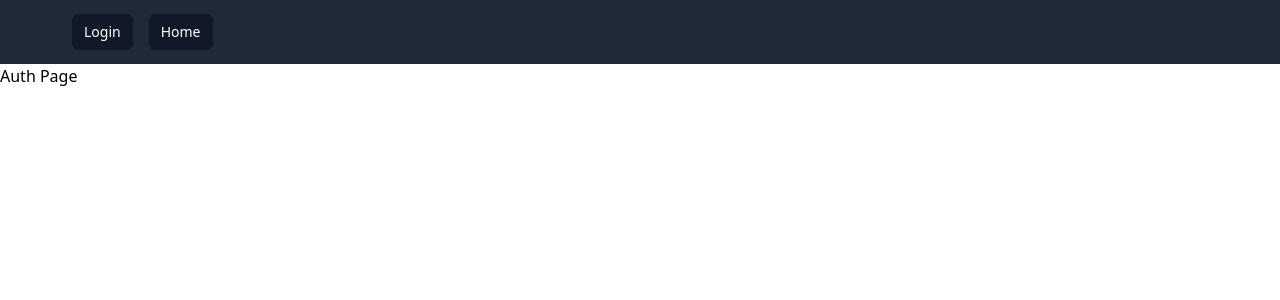
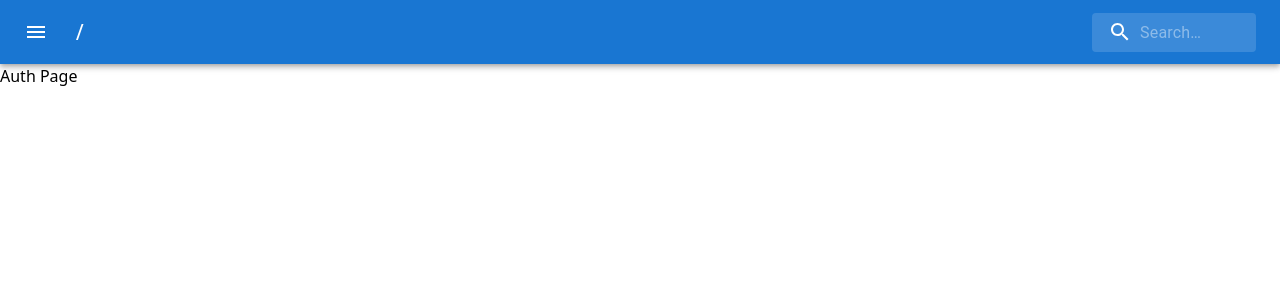
Before and after one commit to tdnhathuy/pokedex, a React (Vite) app: page / in a window 1280 px wide. Shown: the top 300 px of the page. Built offline with nearby package versions, Linux system fonts and the light colour scheme.

Commit message:
feat: add libs

```diff
--- a/package.json
+++ b/package.json
@@ -9,6 +9,10 @@
     "preview": "vite preview"
   },
   "dependencies": {
+    "@emotion/react": "^11.10.6",
+    "@emotion/styled": "^11.10.6",
+    "@mui/icons-material": "^5.11.11",
+    "@mui/material": "^5.11.14",
     "react": "^18.2.0",
     "react-dom": "^18.2.0",
     "react-router-dom": "^6.9.0"
--- a/src/App.tsx
+++ b/src/App.tsx
@@ -1,15 +1,16 @@
-import { Link, Route, Routes } from "react-router-dom";
-import { NavigationBar } from "./components/navigation/navigation-bar.component";
-import { AuthPage } from "./pages/auth/auth.page";
-import { HomePage } from "./pages/home/home.page";
+import { Route, Routes } from "react-router-dom";
+import { SearchAppBar } from "./components/search-bar/search-bar.component";
+import { ROUTES } from "./routes/config.routes";
 
 function App() {
   return (
     <>
-      <NavigationBar />
+      <SearchAppBar />
       <Routes>
-        <Route path="/" element={<AuthPage />} />
-        <Route path="/home" element={<HomePage />} />
+        {ROUTES.map((page) => {
+          const Page = page.page;
+          return <Route key={page.ref} path={page.ref} element={<Page />} />;
+        })}
       </Routes>
     </>
   );
--- a/src/components/navigation/navigation-bar.component.tsx
+++ b/src/components/navigation/navigation-bar.component.tsx
@@ -1,4 +1,6 @@
-import { Link } from "react-router-dom";
+import { Link, useHref, useLocation } from "react-router-dom";
+import { ROUTES } from "../../routes/config.routes";
+import { SearchAppBar } from "../search-bar/search-bar.component";
 
 export interface NavigationBarProps {}
 
@@ -16,6 +18,9 @@ const NavigationButton = ({ to, title }: { title: string; to: string }) => {
 export const NavigationBar = (props: NavigationBarProps) => {
   const {} = props;
 
+
+  return <SearchAppBar />;
+
   return (
     <nav className="bg-gray-800">
       <div className="max-w-7xl mx-auto px-4 sm:px-6 lg:px-8">
@@ -23,8 +28,10 @@ export const NavigationBar = (props: NavigationBarProps) => {
           <div className="flex items-center">
             <div className="hidden md:block">
               <div className="ml-10 flex items-baseline space-x-4">
-                <NavigationButton to="/" title="Login" />
-                <NavigationButton to="/home" title="Home" />
+                {/* <NavigationButton to="/" title="Login" /> */}
+                {ROUTES.filter((x) => x.navigationBar).map((btn) => {
+                  return <NavigationButton to={btn.ref} title={btn.name} />;
+                })}
               </div>
             </div>
           </div>
--- /dev/null
+++ b/src/components/search-bar/search-bar.component.tsx
@@ -0,0 +1,94 @@
+import MenuIcon from "@mui/icons-material/Menu";
+import SearchIcon from "@mui/icons-material/Search";
+import AppBar from "@mui/material/AppBar";
+import Box from "@mui/material/Box";
+import IconButton from "@mui/material/IconButton";
+import InputBase from "@mui/material/InputBase";
+import { alpha, styled } from "@mui/material/styles";
+import Toolbar from "@mui/material/Toolbar";
+import Typography from "@mui/material/Typography";
+import { useLocation } from "react-router-dom";
+
+const Search = styled("div")(({ theme }) => ({
+  position: "relative",
+  borderRadius: theme.shape.borderRadius,
+  backgroundColor: alpha(theme.palette.common.white, 0.15),
+  "&:hover": {
+    backgroundColor: alpha(theme.palette.common.white, 0.25),
+  },
+  marginLeft: 0,
+  width: "100%",
+  [theme.breakpoints.up("sm")]: {
+    marginLeft: theme.spacing(1),
+    width: "auto",
+  },
+}));
+
+const SearchIconWrapper = styled("div")(({ theme }) => ({
+  padding: theme.spacing(0, 2),
+  height: "100%",
+  position: "absolute",
+  pointerEvents: "none",
+  display: "flex",
+  alignItems: "center",
+  justifyContent: "center",
+}));
+
+const StyledInputBase = styled(InputBase)(({ theme }) => ({
+  color: "inherit",
+  "& .MuiInputBase-input": {
+    padding: theme.spacing(1, 1, 1, 0),
+    // vertical padding + font size from searchIcon
+    paddingLeft: `calc(1em + ${theme.spacing(4)})`,
+    transition: theme.transitions.create("width"),
+    width: "100%",
+    [theme.breakpoints.up("sm")]: {
+      width: "12ch",
+      "&:focus": {
+        width: "20ch",
+      },
+    },
+  },
+}));
+
+export const SearchAppBar = () => {
+  const location = useLocation();
+  console.log("location", location);
+  return (
+    <Box sx={{ flexGrow: 1 }}>
+      <AppBar position="static">
+        <Toolbar>
+          <IconButton
+            size="large"
+            edge="start"
+            color="inherit"
+            aria-label="open drawer"
+            sx={{ mr: 2 }}
+          >
+            <MenuIcon />
+          </IconButton>
+          <Typography
+            variant="h6"
+            noWrap
+            component="div"
+            sx={{ flexGrow: 1, display: { xs: "none", sm: "block" } }}
+          >
+            {location.pathname}
+          </Typography>
+          <Search>
+            <SearchIconWrapper>
+              <SearchIcon />
+            </SearchIconWrapper>
+            <StyledInputBase
+              placeholder="Search…"
+              inputProps={{ "aria-label": "search" }}
+              onSubmit={() => {
+                console.log("submited");
+              }}
+            />
+          </Search>
+        </Toolbar>
+      </AppBar>
+    </Box>
+  );
+};
--- a/src/pages/home/home.page.tsx
+++ b/src/pages/home/home.page.tsx
@@ -3,5 +3,9 @@ export interface HomePageProps {}
 export const HomePage = (props: HomePageProps) => {
   const {} = props;
 
-  return <h1>Home Page</h1>;
+  return (
+    <div>
+      <h1>Home Page</h1>
+    </div>
+  );
 };
--- /dev/null
+++ b/src/pages/search/search.page.tsx
@@ -0,0 +1,7 @@
+export interface SearchPageProps {}
+
+export const SearchPage = (props: SearchPageProps) => {
+  const {} = props;
+
+  return <h1>search.page</h1>;
+};
--- /dev/null
+++ b/src/routes/config.routes.ts
@@ -0,0 +1,14 @@
+import { AuthPage } from "../pages/auth/auth.page";
+import { HomePage } from "../pages/home/home.page";
+import { SearchPage } from "../pages/search/search.page";
+
+export const ROUTES: {
+  name: string;
+  ref: string;
+  page: (props: any) => JSX.Element;
+  navigationBar?: boolean;
+}[] = [
+  { ref: "/", page: AuthPage, name: "AuthPage", navigationBar: true },
+  { ref: "/home", page: HomePage, name: "HomePage", navigationBar: true },
+  { ref: "/search", page: SearchPage, name: "SearchPage", navigationBar: true },
+];
```
Also changed, not shown: 1 other file (tests, documents, lock files or other folders).
